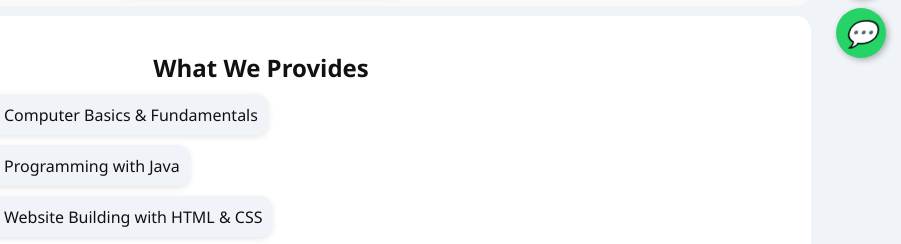
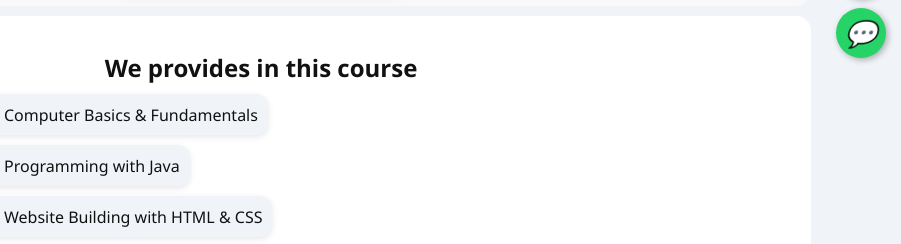
Before and after one commit to BlackhaTl27/elitetutorials, a plain HTML site: page index.html in a window 1280 px wide. Shown: the part 727-971 px from the top of the page, 379-1280 px from the left. Drawn offline with Linux system fonts and the light colour scheme.

Commit message:
Update index.html

```diff
--- a/index.html
+++ b/index.html
@@ -280,7 +280,7 @@ footer{padding:15px;text-align:center;background:#0b76ef;color:#fff;margin-top:2
 
   <!-- What We Provide -->
   <section id="provide" class="provide-section">
-    <h2>What We Provides</h2>
+    <h2>We provides in this course</h2>
     <div class="provide-grid">
       <div class="provide-item"><img src="https://cdn-icons-gif.flaticon.com/18996/18996418.gif">Computer Basics & Fundamentals</div>
       <div class="provide-item"><img src="https://cdn-icons-png.flaticon.com/512/226/226777.png">Programming with Java</div>
```
